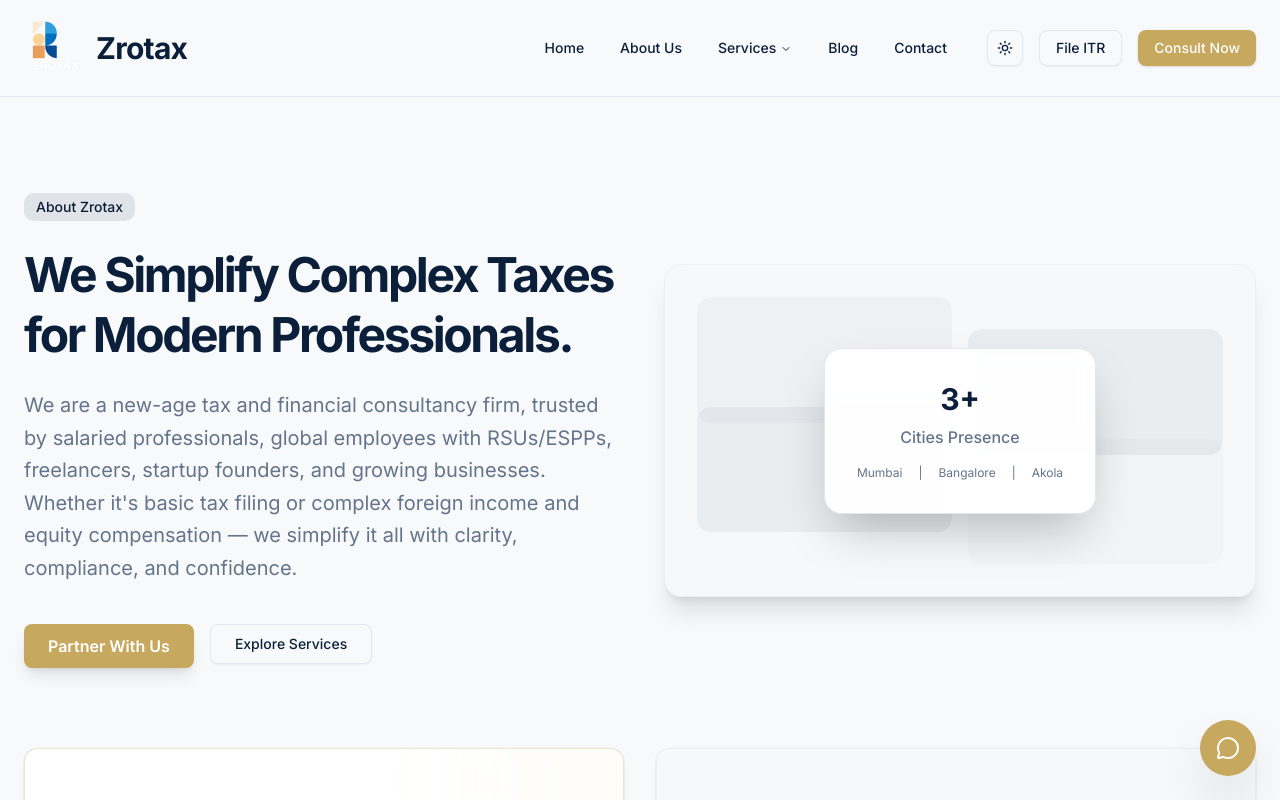
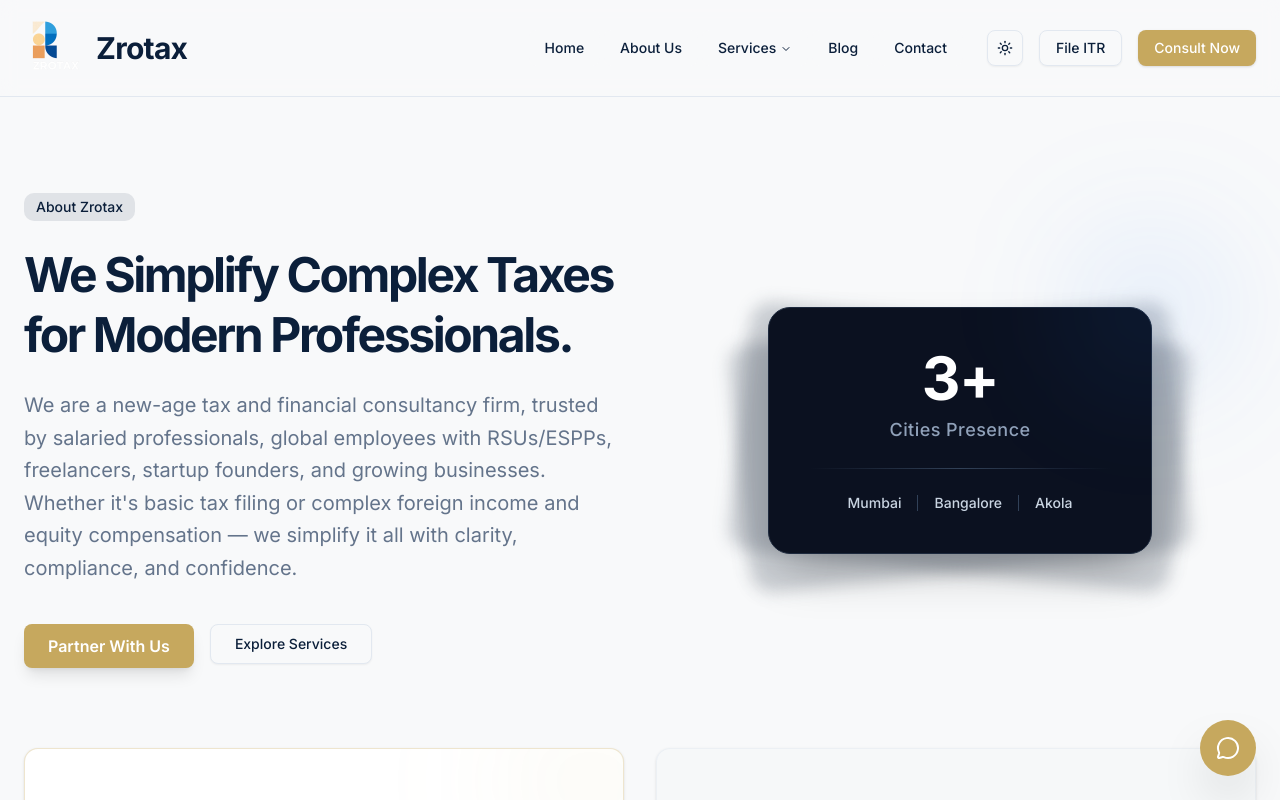
Before and after one commit to bhavikbafna02/zrotax-website, a Next.js app: page /about in a window 1280 px wide. Shown: the top 800 px of the page. Built offline with nearby package versions, Linux system fonts and the light colour scheme.

Commit message:
feat(about): Enhance Cities Presence section with premium dark card design

```diff
--- a/src/app/about/page.tsx
+++ b/src/app/about/page.tsx
@@ -42,21 +42,32 @@ export default function AboutPage() {
                     initial={{ opacity: 0, x: 40 }}
                     animate={{ opacity: 1, x: 0 }}
                     transition={{ duration: 0.7, delay: 0.2, ease: [0.22, 1, 0.36, 1] }}
-                    className="relative aspect-square lg:aspect-video overflow-hidden rounded-2xl bg-muted/30 border border-border/50 shadow-xl flex items-center justify-center p-8"
+                    className="relative aspect-square lg:aspect-video flex items-center justify-center p-8"
                 >
-                    <div className="grid grid-cols-2 gap-4 w-full h-full opacity-80">
-                        <motion.div className="bg-primary/5 rounded-xl" animate={{ opacity: [0.5, 0.8, 0.5] }} transition={{ duration: 4, repeat: Infinity }} />
-                        <motion.div className="bg-primary/10 rounded-xl translate-y-8" animate={{ opacity: [0.8, 0.5, 0.8] }} transition={{ duration: 5, repeat: Infinity }} />
-                        <motion.div className="bg-primary/10 rounded-xl -translate-y-8" animate={{ opacity: [0.6, 0.9, 0.6] }} transition={{ duration: 6, repeat: Infinity }} />
-                        <motion.div className="bg-primary/5 rounded-xl" animate={{ opacity: [0.7, 0.4, 0.7] }} transition={{ duration: 4.5, repeat: Infinity }} />
+                    {/* Background Cards for Depth */}
+                    <div className="absolute inset-0 flex items-center justify-center">
+                        <div className="w-3/4 h-3/4 bg-slate-800/20 rounded-3xl transform -rotate-6 translate-y-4 blur-sm" />
+                        <div className="absolute w-3/4 h-3/4 bg-slate-800/20 rounded-3xl transform rotate-6 translate-y-4 blur-sm" />
                     </div>
-                    <div className="absolute inset-0 flex items-center justify-center">
-                        <div className="bg-card/95 backdrop-blur-sm p-8 rounded-2xl shadow-2xl border border-border text-center max-w-sm">
-                            <h3 className="text-3xl font-bold text-foreground mb-2">3+</h3>
-                            <p className="text-muted-foreground font-medium">Cities Presence</p>
-                            <div className="text-xs text-muted-foreground mt-4 flex justify-between gap-4">
-                                <span>Mumbai</span> | <span>Bangalore</span> | <span>Akola</span>
-                            </div>
+
+                    {/* Main Card */}
+                    <div className="relative z-10 bg-[#0B1120] p-10 rounded-3xl shadow-2xl border border-slate-800 text-center w-full max-w-sm space-y-6">
+                        {/* Glow effect */}
+                        <div className="absolute -top-20 -right-20 w-40 h-40 bg-blue-500/10 rounded-full blur-3xl pointer-events-none" />
+
+                        <div className="space-y-2">
+                            <h3 className="text-6xl font-bold text-white tracking-tight">3+</h3>
+                            <p className="text-lg text-slate-400 font-medium tracking-wide">Cities Presence</p>
+                        </div>
+
+                        <div className="h-px w-full bg-gradient-to-r from-transparent via-slate-700 to-transparent" />
+
+                        <div className="flex items-center justify-center gap-4 text-sm font-medium text-slate-300">
+                            <span>Mumbai</span>
+                            <div className="h-4 w-px bg-slate-700" />
+                            <span>Bangalore</span>
+                            <div className="h-4 w-px bg-slate-700" />
+                            <span>Akola</span>
                         </div>
                     </div>
                 </motion.div>
```
